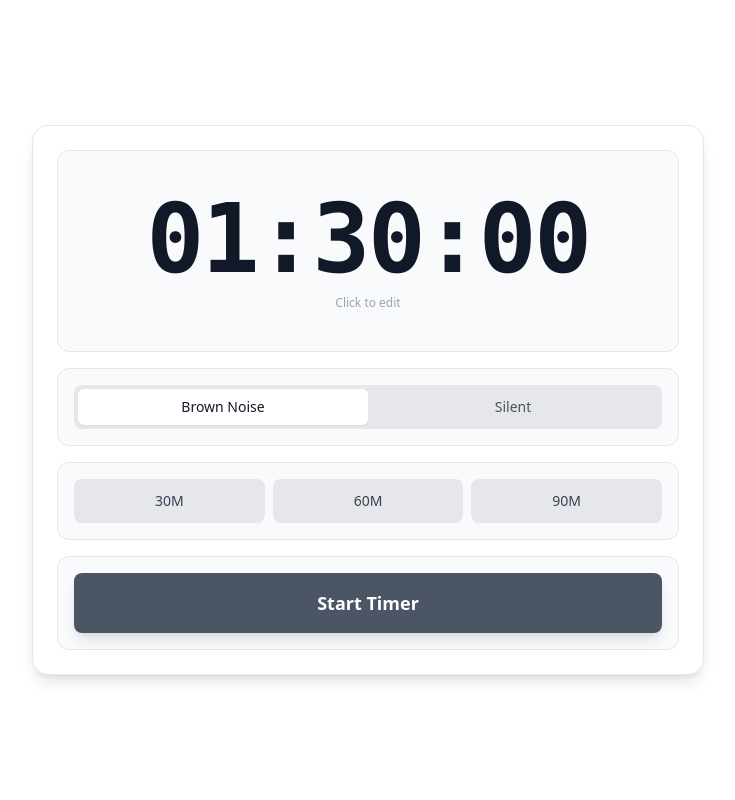
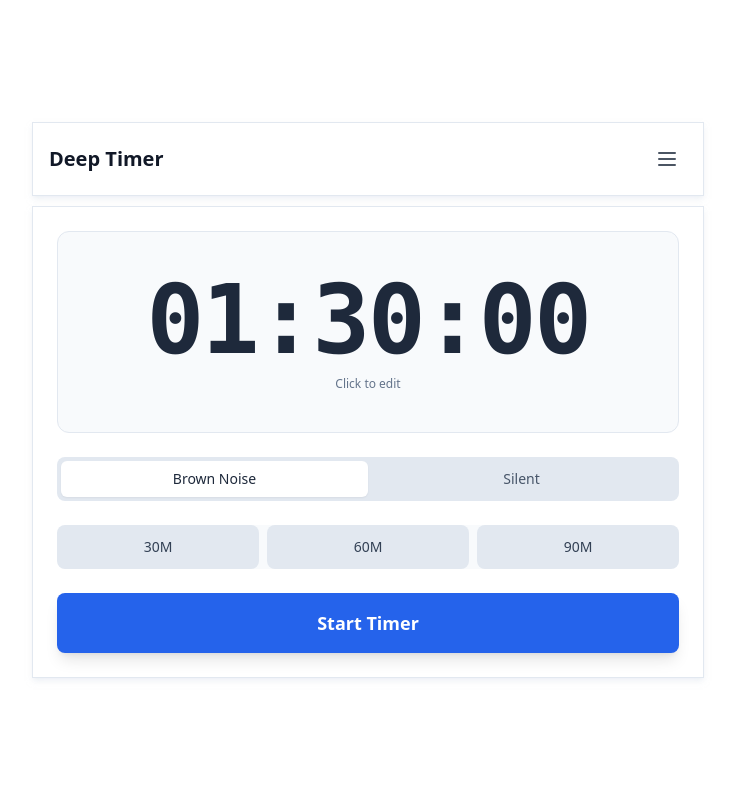
Before and after one commit to josh-may/timer-bud, a Next.js app: page / in a window 1280 px wide. Shown: the top 800 px of the page, without its empty margins (272-1007 px from the left). Built offline with nearby package versions, Linux system fonts and the light colour scheme; no server answers.

Commit message:
Lazy commit

```diff
--- a/pages/index.js
+++ b/pages/index.js
@@ -18,6 +18,7 @@ export default function Home() {
   const alarmRef = useRef(null);
   const [isDarkMode, setIsDarkMode] = useState(true);
   const [useNoise, setUseNoise] = useState(true);
+  const [isMenuOpen, setIsMenuOpen] = useState(false);
 
   const {
     tangentTimers,
@@ -45,6 +46,20 @@ export default function Home() {
     setIsDarkMode(initialDarkMode);
     document.documentElement.classList.toggle("dark", initialDarkMode);
   }, []);
+
+  // Close menu when clicking outside
+  useEffect(() => {
+    const handleClickOutside = (event) => {
+      if (isMenuOpen && !event.target.closest(".menu-container")) {
+        setIsMenuOpen(false);
+      }
+    };
+
+    document.addEventListener("mousedown", handleClickOutside);
+    return () => {
+      document.removeEventListener("mousedown", handleClickOutside);
+    };
+  }, [isMenuOpen]);
 
   const handleTimerComplete = useCallback(() => {
     setIsRunning(false);
@@ -174,11 +189,290 @@ export default function Home() {
       <div className={`${isDarkMode ? "bg-zinc-950" : "bg-white"}`}>
         <main className="min-h-screen flex flex-col items-center justify-center p-4">
           <div className="w-full max-w-2xl mx-auto">
+            {/* Header Container */}
+            <div
+              className={`p-4 mb-2.5 ${
+                isDarkMode
+                  ? "bg-zinc-900/80 border border-zinc-800"
+                  : "bg-white border border-slate-200 shadow-md shadow-slate-200/50"
+              }`}
+            >
+              <div className="flex items-center justify-between">
+                {/* Logo */}
+                <div
+                  className={`text-xl font-bold ${
+                    isDarkMode ? "text-white" : "text-gray-900"
+                  }`}
+                >
+                  Deep Timer
+                </div>
+
+                {/* Hamburger Menu */}
+                <div className="relative menu-container">
+                  <button
+                    onClick={() => setIsMenuOpen(!isMenuOpen)}
+                    className={`p-2 rounded-lg transition-colors ${
+                      isDarkMode
+                        ? "text-zinc-400 hover:text-white hover:bg-zinc-800"
+                        : "text-gray-600 hover:text-gray-900 hover:bg-gray-100"
+                    }`}
+                    aria-label="Menu"
+                  >
+                    <svg
+                      className="w-6 h-6"
+                      fill="none"
+                      viewBox="0 0 24 24"
+                      stroke="currentColor"
+                    >
+                      <path
+                        strokeLinecap="round"
+                        strokeLinejoin="round"
+                        strokeWidth={2}
+                        d="M4 6h16M4 12h16M4 18h16"
+                      />
+                    </svg>
+                  </button>
+
+                  {/* Dropdown Menu */}
+                  {isMenuOpen && (
+                    <div
+                      className={`absolute top-full right-0 mt-2 w-48 rounded-lg shadow-lg z-50 ${
+                        isDarkMode
+                          ? "bg-zinc-900 border border-zinc-800"
+                          : "bg-white border border-gray-200"
+                      }`}
+                    >
+                      <div className="py-2">
+                        <button
+                          onClick={() => {
+                            toggleTheme();
+                            setIsMenuOpen(false);
+                          }}
+                          className={`w-full px-4 py-2 text-left text-sm transition-colors flex items-center gap-3 ${
+                            isDarkMode
+                              ? "text-zinc-300 hover:bg-zinc-800 hover:text-white"
+                              : "text-gray-700 hover:bg-gray-100 hover:text-gray-900"
+                          }`}
+                        >
+                          {isDarkMode ? (
+                            <svg
+                              xmlns="http://www.w3.org/2000/svg"
+                              fill="none"
+                              viewBox="0 0 24 24"
+                              strokeWidth={1.5}
+                              stroke="currentColor"
+                              className="w-4 h-4"
+                            >
+                              <path
+                                strokeLinecap="round"
+                                strokeLinejoin="round"
+                                d="M12 3v2.25m6.364.386-1.591 1.591M21 12h-2.25m-.386 6.364-1.591-1.591M12 18.75V21m-4.773-4.227-1.591 1.591M5.25 12H3m4.227-4.773L5.636 5.636M15.75 12a3.75 3.75 0 1 1-7.5 0 3.75 3.75 0 0 1 7.5 0Z"
+                              />
+                            </svg>
+                          ) : (
+                            <svg
+                              xmlns="http://www.w3.org/2000/svg"
+                              fill="none"
+                              viewBox="0 0 24 24"
+                              strokeWidth={1.5}
+                              stroke="currentColor"
+                              className="w-4 h-4"
+                            >
+                              <path
+                                strokeLinecap="round"
+                                strokeLinejoin="round"
+                                d="M21.752 15.002A9.72 9.72 0 0 1 18 15.75c-5.385 0-9.75-4.365-9.75-9.75 0-1.33.266-2.597.748-3.752A9.753 9.753 0 0 0 3 11.25C3 16.635 7.365 21 12.75 21a9.753 9.753 0 0 0 9.002-5.998Z"
+                              />
+                            </svg>
+                          )}
+                          {isDarkMode ? "Light Mode" : "Dark Mode"}
+                        </button>
+                        <a
+                          href="https://joshmmay.com"
+                          target="_blank"
+                          rel="noopener noreferrer"
+                          onClick={() => setIsMenuOpen(false)}
+                          className={`w-full px-4 py-2 text-left text-sm transition-colors flex items-center gap-3 ${
+                            isDarkMode
+                              ? "text-zinc-300 hover:bg-zinc-800 hover:text-white"
+                              : "text-gray-700 hover:bg-gray-100 hover:text-gray-900"
+                          }`}
+                        >
+                          <svg
+                            className="w-4 h-4"
+                            fill="none"
+                            viewBox="0 0 24 24"
+                            stroke="currentColor"
+                          >
+                            <path
+                              strokeLinecap="round"
+                              strokeLinejoin="round"
+                              strokeWidth={2}
+                              d="M16 7a4 4 0 11-8 0 4 4 0 018 0zM12 14a7 7 0 00-7 7h14a7 7 0 00-7-7z"
+                            />
+                          </svg>
+                          About Creator
+                        </a>
+                      </div>
+                    </div>
+                  )}
+                </div>
+              </div>
+            </div>
+            {/* Main Timer Container */}
+            <div
+              className={`p-6 ${
+                isDarkMode
+                  ? "bg-zinc-900/80 border border-zinc-800"
+                  : "bg-white border border-slate-200 shadow-md shadow-slate-200/50"
+              }`}
+            >
+              <div className="space-y-6">
+                {/* Timer Display Container - KEEP BORDER */}
+                <div
+                  className={`rounded-xl p-8 sm:p-10 ${
+                    isDarkMode
+                      ? "bg-zinc-900/50 border border-zinc-700"
+                      : "bg-slate-50 border border-slate-200"
+                  }`}
+                >
+                  <div className="text-center">
+                    {isEditing ? (
+                      <input
+                        type="text"
+                        autoFocus
+                        pattern="[0-9]{1,2}:[0-9]{2}:[0-9]{2}"
+                        defaultValue={formatTime(timeInSeconds)}
+                        onKeyDown={(e) =>
+                          e.key === "Enter" && handleTimeSubmit(e)
+                        }
+                        onBlur={handleTimeSubmit}
+                        className={`text-6xl sm:text-7xl md:text-8xl font-mono font-bold text-center bg-transparent w-full focus:outline-none ${
+                          isDarkMode ? "text-white" : "text-slate-800"
+                        }`}
+                      />
+                    ) : (
+                      <div
+                        onClick={handleTimeClick}
+                        className={`text-6xl sm:text-7xl md:text-8xl font-mono font-bold tracking-tight ${
+                          !isRunning &&
+                          "cursor-pointer hover:opacity-80 transition-opacity"
+                        } ${isDarkMode ? "text-white" : "text-slate-800"}`}
+                      >
+                        {formatTime(timeInSeconds)}
+                      </div>
+                    )}
+                    {!isRunning && !isEditing && (
+                      <p
+                        className={`text-xs mt-2 ${
+                          isDarkMode ? "text-zinc-600" : "text-slate-500"
+                        }`}
+                      >
+                        Click to edit
+                      </p>
+                    )}
+                  </div>
+                </div>
+
+                {/* Noise Toggle Container - REMOVE BORDER */}
+                <div
+                  className={`rounded-xl ${
+                    isDarkMode ? "bg-zinc-900/50" : "bg-slate-50"
+                  }`}
+                >
+                  <div className="flex justify-center">
+                    <div
+                      className={`inline-flex rounded-lg p-1 w-full ${
+                        isDarkMode ? "bg-zinc-800" : "bg-slate-200"
+                      }`}
+                    >
+                      <button
+                        onClick={() => setUseNoise(true)}
+                        disabled={isRunning}
+                        className={`flex-1 px-4 py-2 text-sm font-medium rounded-md transition-all ${
+                          useNoise
+                            ? isDarkMode
+                              ? "bg-zinc-700 text-white shadow-sm"
+                              : "bg-white text-slate-800 shadow-sm"
+                            : isDarkMode
+                            ? "text-zinc-400"
+                            : "text-slate-600"
+                        } disabled:opacity-50 disabled:cursor-not-allowed`}
+                      >
+                        Brown Noise
+                      </button>
+                      <button
+                        onClick={() => setUseNoise(false)}
+                        disabled={isRunning}
+                        className={`flex-1 px-4 py-2 text-sm font-medium rounded-md transition-all ${
+                          !useNoise
+                            ? isDarkMode
+                              ? "bg-zinc-700 text-white shadow-sm"
+                              : "bg-white text-slate-800 shadow-sm"
+                            : isDarkMode
+                            ? "text-zinc-400"
+                            : "text-slate-600"
+                        } disabled:opacity-50 disabled:cursor-not-allowed`}
+                      >
+                        Silent
+                      </button>
+                    </div>
+                  </div>
+                </div>
+
+                {/* Preset Buttons Container - REMOVE BORDER */}
+                <div
+                  className={`rounded-xl ${
+                    isDarkMode ? "bg-zinc-900/50" : "bg-slate-50"
+                  }`}
+                >
+                  <div className="grid grid-cols-3 gap-2">
+                    {[30, 60, 90].map((minutes) => (
+                      <button
+                        key={minutes}
+                        onClick={() => handlePresetClick(minutes)}
+                        disabled={isRunning}
+                        className={`px-4 py-3 text-sm font-medium rounded-lg transition-all ${
+                          isDarkMode
+                            ? "bg-zinc-800 hover:bg-zinc-700 text-zinc-300 hover:text-white disabled:bg-zinc-800/50"
+                            : "bg-slate-200 hover:bg-slate-300 text-slate-700 hover:text-slate-800 disabled:bg-slate-200/50"
+                        } disabled:opacity-50 disabled:cursor-not-allowed`}
+                      >
+                        {minutes}M
+                      </button>
+                    ))}
+                  </div>
+                </div>
+
+                {/* Start/Pause Button Container - REMOVE BORDER */}
+                <div
+                  className={`rounded-xl ${
+                    isDarkMode ? "bg-zinc-900/50" : "bg-slate-50"
+                  }`}
+                >
+                  <button
+                    onClick={toggleTimer}
+                    className={`w-full py-4 font-semibold text-lg rounded-lg transition-colors ${
+                      isRunning
+                        ? isDarkMode
+                          ? "bg-zinc-700 hover:bg-zinc-600 text-white"
+                          : "bg-blue-600 hover:bg-blue-700 text-white"
+                        : isDarkMode
+                        ? "bg-zinc-700 hover:bg-zinc-600 text-white shadow-lg"
+                        : "bg-blue-600 hover:bg-blue-700 text-white shadow-lg"
+                    }`}
+                  >
+                    {isRunning ? "Pause" : "Start Timer"}
+                  </button>
+                </div>
+              </div>
+            </div>
+
             {/* Side Quest Creation Controls - Only shows when main timer is running */}
             {isRunning && (
-              <div className="mb-4">
+              <div className="mt-2.5">
                 <div
-                  className={`inline-flex items-center gap-2 px-3 py-1.5 rounded-lg text-sm ${
+                  className={`inline-flex items-center gap-2 px-3 py-1.5 text-sm ${
                     isDarkMode
                       ? "bg-zinc-900/50 border border-zinc-800"
                       : "bg-gray-50 border border-gray-200"
@@ -208,9 +502,9 @@ export default function Home() {
                   return null;
                 }
                 return (
-                  <div className="mb-4">
+                  <div className="mt-2.5">
                     <div
-                      className={`rounded-xl p-4 ${
+                      className={`p-4 ${
                         isDarkMode
                           ? "bg-zinc-900/50 border border-zinc-800"
                           : "bg-gray-50 border border-gray-200"
@@ -343,161 +637,6 @@ export default function Home() {
                   </div>
                 );
               })()}
-
-            {/* Main Timer Container */}
-            <div
-              className={`rounded-2xl p-6 ${
-                isDarkMode
-                  ? "bg-zinc-900/80 border border-zinc-800"
-                  : "bg-white border border-gray-200 shadow-lg"
-              }`}
-            >
-              <div className="space-y-4">
-                {/* Timer Display Container */}
-                <div
-                  className={`rounded-xl p-8 sm:p-10 ${
-                    isDarkMode
-                      ? "bg-zinc-800/50 border border-zinc-700"
-                      : "bg-gray-50 border border-gray-200"
-                  }`}
-                >
-                  <div className="text-center">
-                    {isEditing ? (
-                      <input
-                        type="text"
-                        autoFocus
-                        pattern="[0-9]{1,2}:[0-9]{2}:[0-9]{2}"
-                        defaultValue={formatTime(timeInSeconds)}
-                        onKeyDown={(e) =>
-                          e.key === "Enter" && handleTimeSubmit(e)
-                        }
-                        onBlur={handleTimeSubmit}
-                        className={`text-6xl sm:text-7xl md:text-8xl font-mono font-bold text-center bg-transparent w-full focus:outline-none ${
-                          isDarkMode ? "text-white" : "text-gray-900"
-                        }`}
-                      />
-                    ) : (
-                      <div
-                        onClick={handleTimeClick}
-                        className={`text-6xl sm:text-7xl md:text-8xl font-mono font-bold tracking-tight ${
-                          !isRunning &&
-                          "cursor-pointer hover:opacity-80 transition-opacity"
-                        } ${isDarkMode ? "text-white" : "text-gray-900"}`}
-                      >
-                        {formatTime(timeInSeconds)}
-                      </div>
-                    )}
-                    {!isRunning && !isEditing && (
-                      <p
-                        className={`text-xs mt-2 ${
-                          isDarkMode ? "text-zinc-600" : "text-gray-400"
-                        }`}
-                      >
-                        Click to edit
-                      </p>
-                    )}
-                  </div>
-                </div>
-
-                {/* Noise Toggle Container */}
-                <div
-                  className={`rounded-xl p-4 ${
-                    isDarkMode
-                      ? "bg-zinc-800/50 border border-zinc-700"
-                      : "bg-gray-50 border border-gray-200"
-                  }`}
-                >
-                  <div className="flex justify-center">
-                    <div
-                      className={`inline-flex rounded-lg p-1 w-full ${
-                        isDarkMode ? "bg-zinc-700" : "bg-gray-200"
-                      }`}
-                    >
-                      <button
-                        onClick={() => setUseNoise(true)}
-                        disabled={isRunning}
-                        className={`flex-1 px-4 py-2 text-sm font-medium rounded-md transition-all ${
-                          useNoise
-                            ? isDarkMode
-                              ? "bg-zinc-600 text-white shadow-sm"
-                              : "bg-white text-gray-900 shadow-sm"
-                            : isDarkMode
-                            ? "text-zinc-400"
-                            : "text-gray-600"
-                        } disabled:opacity-50 disabled:cursor-not-allowed`}
-                      >
-                        Brown Noise
-                      </button>
-                      <button
-                        onClick={() => setUseNoise(false)}
-                        disabled={isRunning}
-                        className={`flex-1 px-4 py-2 text-sm font-medium rounded-md transition-all ${
-                          !useNoise
-                            ? isDarkMode
-                              ? "bg-zinc-600 text-white shadow-sm"
-                              : "bg-white text-gray-900 shadow-sm"
-                            : isDarkMode
-                            ? "text-zinc-400"
-                            : "text-gray-600"
-                        } disabled:opacity-50 disabled:cursor-not-allowed`}
-                      >
-                        Silent
-                      </button>
-                    </div>
-                  </div>
-                </div>
-
-                {/* Preset Buttons Container */}
-                <div
-                  className={`rounded-xl p-4 ${
-                    isDarkMode
-                      ? "bg-zinc-800/50 border border-zinc-700"
-                      : "bg-gray-50 border border-gray-200"
-                  }`}
-                >
-                  <div className="grid grid-cols-3 gap-2">
-                    {[30, 60, 90].map((minutes) => (
-                      <button
-                        key={minutes}
-                        onClick={() => handlePresetClick(minutes)}
-                        disabled={isRunning}
-                        className={`px-4 py-3 text-sm font-medium rounded-lg transition-all ${
-                          isDarkMode
-                            ? "bg-zinc-700 hover:bg-zinc-600 text-zinc-300 hover:text-white disabled:bg-zinc-700/50"
-                            : "bg-gray-200 hover:bg-gray-300 text-gray-700 hover:text-gray-900 disabled:bg-gray-200/50"
-                        } disabled:opacity-50 disabled:cursor-not-allowed`}
-                      >
-                        {minutes}M
-                      </button>
-                    ))}
-                  </div>
-                </div>
-
-                {/* Start/Pause Button Container */}
-                <div
-                  className={`rounded-xl p-4 ${
-                    isDarkMode
-                      ? "bg-zinc-800/50 border border-zinc-700"
-                      : "bg-gray-50 border border-gray-200"
-                  }`}
-                >
-                  <button
-                    onClick={toggleTimer}
-                    className={`w-full py-4 font-semibold text-lg rounded-lg transition-colors ${
-                      isRunning
-                        ? isDarkMode
-                          ? "bg-zinc-600 hover:bg-zinc-500 text-white"
-                          : "bg-gray-600 hover:bg-gray-700 text-white"
-                        : isDarkMode
-                        ? "bg-zinc-600 hover:bg-zinc-500 text-white shadow-lg"
-                        : "bg-gray-600 hover:bg-gray-700 text-white shadow-lg"
-                    }`}
-                  >
-                    {isRunning ? "Pause" : "Start Timer"}
-                  </button>
-                </div>
-              </div>
-            </div>
           </div>
         </main>
 
@@ -754,48 +893,7 @@ export default function Home() {
             </div>
           </div>
 
-          <div className="flex items-center justify-center space-x-4 mt-12">
-            <button
-              onClick={toggleTheme}
-              className={`p-2 rounded-lg transition-colors ${
-                isDarkMode
-                  ? "text-zinc-500 hover:text-zinc-300 hover:bg-zinc-800"
-                  : "text-gray-400 hover:text-gray-600 hover:bg-gray-100"
-              }`}
-              aria-label={`Switch to ${isDarkMode ? "light" : "dark"} mode`}
-            >
-              {isDarkMode ? (
-                <svg
-                  xmlns="http://www.w3.org/2000/svg"
-                  fill="none"
-                  viewBox="0 0 24 24"
-                  strokeWidth={1.5}
-                  stroke="currentColor"
-                  className="w-5 h-5"
-                >
-                  <path
-                    strokeLinecap="round"
-                    strokeLinejoin="round"
-                    d="M12 3v2.25m6.364.386-1.591 1.591M21 12h-2.25m-.386 6.364-1.591-1.591M12 18.75V21m-4.773-4.227-1.591 1.591M5.25 12H3m4.227-4.773L5.636 5.636M15.75 12a3.75 3.75 0 1 1-7.5 0 3.75 3.75 0 0 1 7.5 0Z"
-                  />
-                </svg>
-              ) : (
-                <svg
-                  xmlns="http://www.w3.org/2000/svg"
-                  fill="none"
-                  viewBox="0 0 24 24"
-                  strokeWidth={1.5}
-                  stroke="currentColor"
-                  className="w-5 h-5"
-                >
-                  <path
-                    strokeLinecap="round"
-                    strokeLinejoin="round"
-                    d="M21.752 15.002A9.72 9.72 0 0 1 18 15.75c-5.385 0-9.75-4.365-9.75-9.75 0-1.33.266-2.597.748-3.752A9.753 9.753 0 0 0 3 11.25C3 16.635 7.365 21 12.75 21a9.753 9.753 0 0 0 9.002-5.998Z"
-                  />
-                </svg>
-              )}
-            </button>
+          <div className="flex items-center justify-center mt-12">
             <div
               className={`text-xs ${
                 isDarkMode ? "text-zinc-500" : "text-gray-400"
```
